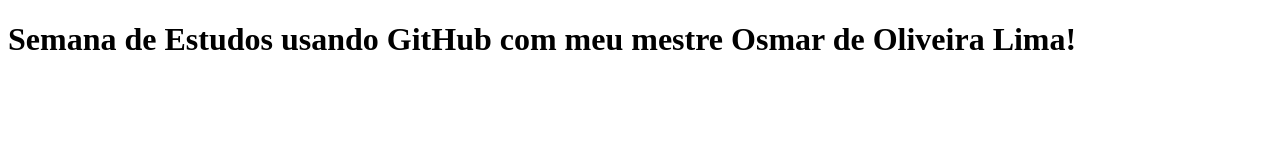
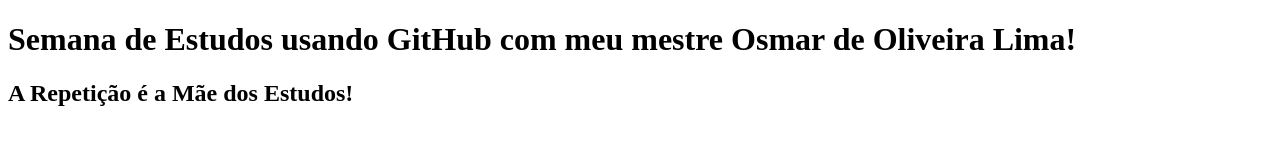
Before and after one commit to RenatoOsmar/Reposit-test, a plain HTML site: page index.html in a window 1280 px wide. Drawn offline with Linux system fonts and the light colour scheme.

Commit message:
segundo commit

```diff
--- a/index.html
+++ b/index.html
@@ -8,5 +8,6 @@
 </head>
 <body>
     <h1>Semana de Estudos usando GitHub com meu mestre Osmar de Oliveira Lima!</h1>
+    <h2>A Repetição é a Mãe dos Estudos!</h2>
 </body>
 </html>
```
